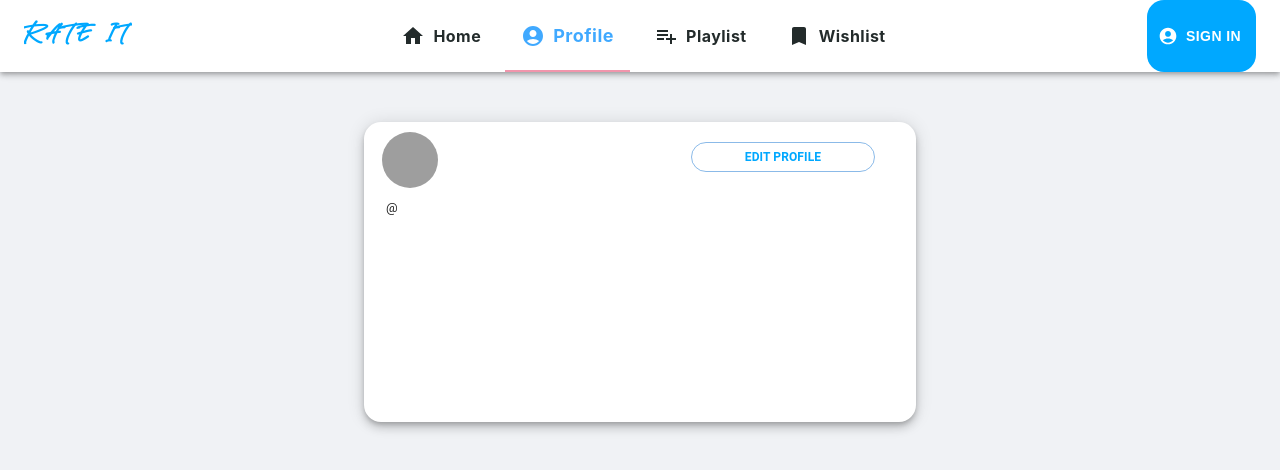
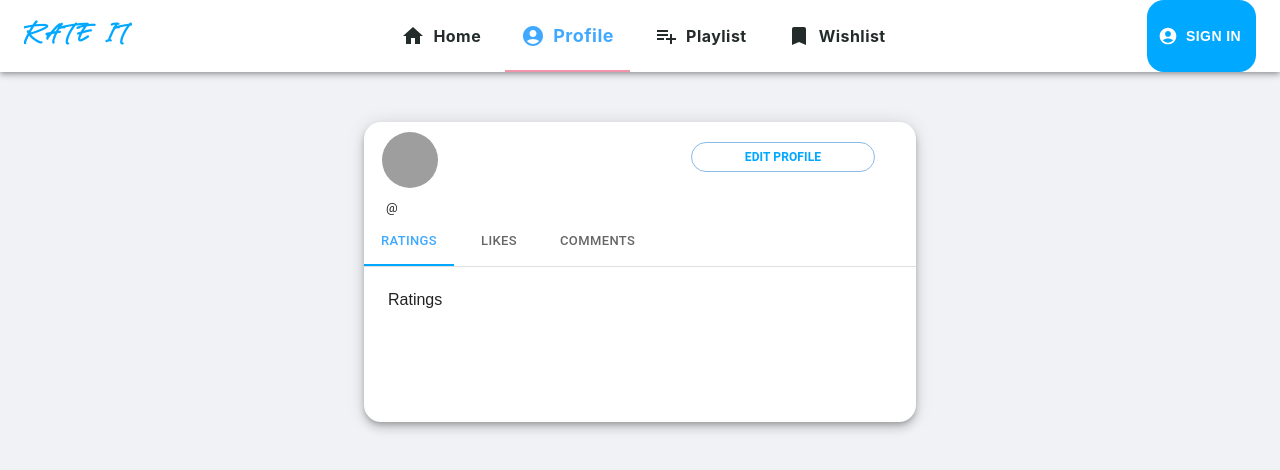
Before and after one commit to anihadagali7/rate-it-ui, a React (Create React App) app: page /profile in a window 1280 px wide. Shown: the top 470 px of the page. Built offline with nearby package versions, Linux system fonts and the light colour scheme; no server answers; grey boxes are pictures that could not be loaded.

Commit message:
tabs for profile

```diff
--- a/src/pages/Profile.js
+++ b/src/pages/Profile.js
@@ -1,23 +1,36 @@
-import React from "react";
+import React, { useState } from "react";
 import {
+  Box,
+  Button,
   Container,
+  Grid,
   Paper,
-  Box,
+  StyledEngineProvider,
   ThemeProvider,
-  Button,
   Typography,
-  Grid,
 } from "@mui/material";
-import { StyledEngineProvider } from "@mui/material";
 import { theme } from "../Theme/Theme";
-import { Provider } from "jotai";
+import { Provider, useAtom } from "jotai";
 import Avatar from "@mui/material/Avatar";
 import AccountCircleIcon from "@mui/icons-material/AccountCircle";
-import { currentUser, currentlyLoggedIn } from "../state/user";
-import { useAtom } from "jotai";
+import { currentUser } from "../state/user";
+import Tabs from "@mui/material/Tabs";
+import Tab from "@mui/material/Tab";
+
+const TabPanel = (props) => {
+  const { children, value, index, ...other } = props;
+
+  return <div {...other}>{value === index && <Box p={3}>{children}</Box>}</div>;
+};
 
 const Profile = () => {
   const [user, setUser] = useAtom(currentUser);
+  const [tabValue, setTabValue] = useState(0);
+
+  const handleTabChange = (event, newValue) => {
+    setTabValue(newValue);
+  };
+
   return (
     <Provider>
       <StyledEngineProvider injectFirst>
@@ -96,6 +109,65 @@ const Profile = () => {
                     </Typography>
                   </Grid>
                 </Grid>
+                <Box sx={{ width: "100%" }}>
+                  <Box sx={{ borderBottom: 1, borderColor: "divider" }}>
+                    <Tabs
+                      value={tabValue}
+                      onChange={handleTabChange}
+                      sx={{ color: "#00a8ff" }}
+                      TabIndicatorProps={{ style: { background: "#00a8ff" } }}
+                    >
+                      <Tab
+                        sx={{
+                          fontSize: "13px",
+                          "&.Mui-selected": {
+                            color: "#40a9ff",
+                            fontSize: "13px",
+                          },
+                          "&.Mui-focusVisible": {
+                            backgroundColor: "#40a9ff",
+                          },
+                        }}
+                        label="Ratings"
+                      />
+                      <Tab
+                        sx={{
+                          fontSize: "13px",
+                          "&.Mui-selected": {
+                            color: "#40a9ff",
+                            fontSize: "13px",
+                          },
+                          "&.Mui-focusVisible": {
+                            backgroundColor: "#40a9ff",
+                          },
+                        }}
+                        label="Likes"
+                      />
+                      <Tab
+                        sx={{
+                          fontSize: "13px",
+                          "&.Mui-selected": {
+                            color: "#40a9ff",
+                            fontSize: "13px",
+                          },
+                          "&.Mui-focusVisible": {
+                            backgroundColor: "#40a9ff",
+                          },
+                        }}
+                        label="Comments"
+                      />
+                    </Tabs>
+                  </Box>
+                  <TabPanel value={tabValue} index={0}>
+                    Ratings
+                  </TabPanel>
+                  <TabPanel value={tabValue} index={1}>
+                    Likes
+                  </TabPanel>
+                  <TabPanel value={tabValue} index={2}>
+                    Comments
+                  </TabPanel>
+                </Box>
               </Paper>
             </Box>
           </Container>
```
